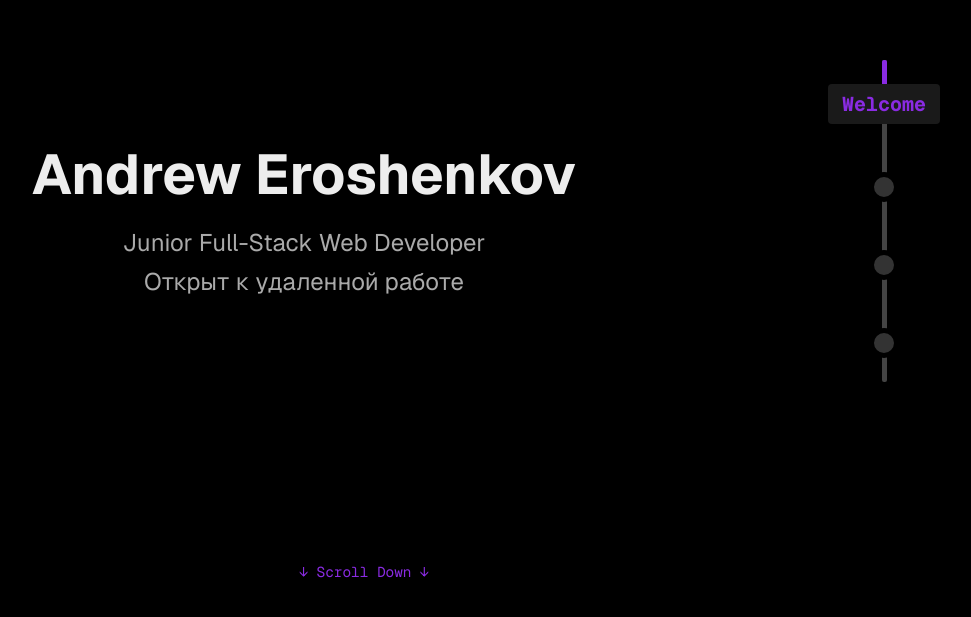
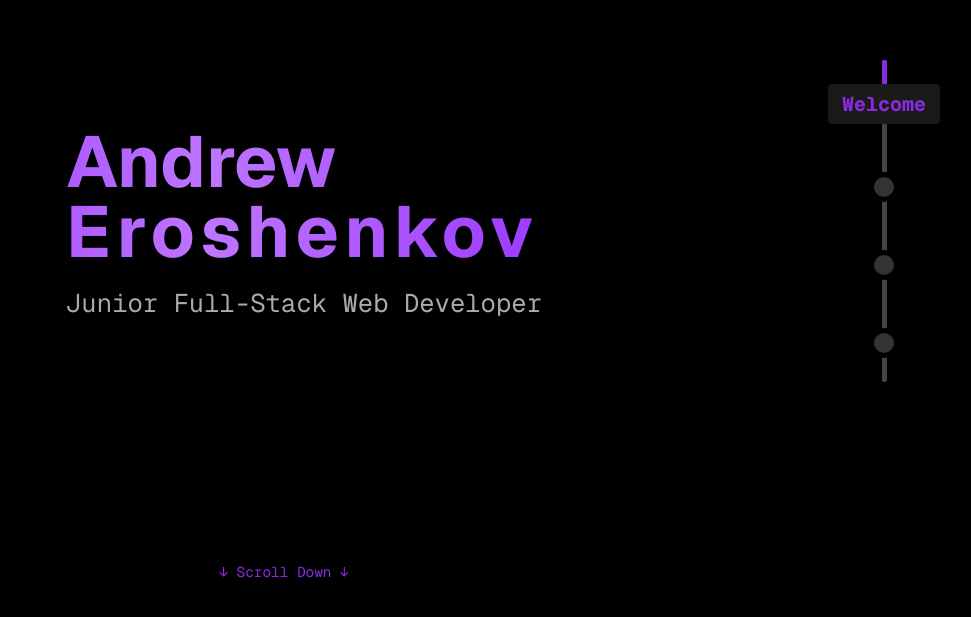
Before and after one commit to ijustseen/ijustseen, a Next.js app: page / in a window 1280 px wide. Shown: the part 179-796 px from the top of the page, without its empty margins (276-1247 px from the left). Built offline with nearby package versions, Linux system fonts and the light colour scheme.

Commit message:
hero section

```diff
--- a/src/components/Hero/Hero.module.scss
+++ b/src/components/Hero/Hero.module.scss
@@ -1,36 +1,114 @@
-.hero {
-  text-align: center;
-  justify-content: center; // Центрируем контент вертикально
-  align-items: center; // Центрируем контент горизонтально
-}
-
-.content {
-  h1 {
-    font-size: 3.5rem; // Увеличим размер заголовка
-    margin-bottom: 1rem;
-    font-weight: bold;
-    color: var(--foreground); // Используем переменную цвета текста
+@keyframes revealUp {
+  from {
+    clip-path: inset(0 0 100% 0);
+    transform: translateY(15px);
   }
-
-  p {
-    font-size: 1.5rem; // Увеличим размер текста
-    margin-bottom: 0.5rem;
-    color: #aaa; // Слегка приглушенный цвет для подзаголовков
+  to {
+    clip-path: inset(0 0 0% 0);
+    transform: translateY(0);
   }
 }
 
-.scrollIndicator {
+// Анимация для градиента
+@keyframes gradientShift {
+  0%,
+  100% {
+    background-position: 0% 50%;
+  }
+  50% {
+    background-position: 100% 50%;
+  }
+}
+
+.hero {
+  justify-content: center;
+  align-items: center;
+  text-align: center;
+  position: relative;
+  // overflow: hidden; // Больше не нужно
+}
+
+.contentContainer {
+  max-width: 700px;
+  display: flex;
+  flex-direction: column;
+  align-items: flex-start;
+  gap: 15px;
+  // Убираем анимацию с контейнера
+  // animation: fadeInSlideUp 0.5s 0.2s ease-out backwards;
+  // z-index: 1; // Больше не нужно, т.к. нет фигур на фоне
+}
+
+.title {
+  font-size: 4.5rem;
+  font-weight: bold;
+  line-height: 1.1;
+  margin: 0;
+  display: flex;
+  flex-direction: column;
+  align-items: flex-start;
+  width: 100%;
+
+  // Возвращаем градиент
+  color: transparent;
+  background: linear-gradient(
+    90deg,
+    #8a2be2,
+    #a040ff,
+    #be75ff,
+    #a040ff,
+    #8a2be2
+  );
+  background-size: 250% auto;
+  background-clip: text;
+  -webkit-background-clip: text;
+  animation: gradientShift 8s linear infinite;
+
+  // Стили для оберток имени и фамилии
+  .nameSpan,
+  .surnameSpan {
+    display: block;
+    // Анимации появления нет
+  }
+
+  .nameSpan {
+    // Задержки нет
+  }
+
+  .surnameSpan {
+    // Задержки нет
+    // Стили для расположения
+    align-self: stretch;
+    text-align: left;
+    letter-spacing: 6px;
+    padding-right: -6px;
+    margin-top: -10px;
+  }
+
+  // Убедимся, что стилей для .letter нет
+}
+
+.subtitle {
+  font-size: 1.6rem;
+  color: #aaa;
+  margin: 0;
+  font-family: var(--font-geist-mono);
+  // Анимации появления нет
+  max-width: 100%;
+  text-align: left;
+}
+
+.scrollHint {
   position: absolute;
-  bottom: 40px; // Размещаем внизу секции
-  left: 50%;
+  bottom: 40px;
+  left: calc((100% - var(--indicator-reserved-width)) / 2);
   transform: translateX(-50%);
-  color: var(--accent-purple); // Используем акцентный цвет
+  color: var(--accent-purple);
   font-family: var(--font-geist-mono);
   font-size: 0.9rem;
-  animation: bounce 2s infinite; // Добавляем анимацию
+  animation: bounce 2s infinite;
 }
 
-// Анимация для индикатора прокрутки
 @keyframes bounce {
   0%,
   20%,
@@ -47,14 +125,34 @@
   }
 }
 
-// Адаптация для меньших экранов
 @media (max-width: 768px) {
-  .content {
-    h1 {
-      font-size: 2.5rem;
-    }
-    p {
-      font-size: 1.2rem;
+  .hero {
+    // Центрирование остается
+  }
+  .contentContainer {
+    align-items: center;
+    max-width: 90%;
+  }
+  .title {
+    font-size: 3rem;
+    align-items: center;
+    // Сбрасываем специфичные стили для градиента, если нужно другое поведение на мобильных,
+    // но пока оставим градиент и там.
+    .surnameSpan {
+      // Стили для мобильных остаются
+      align-self: auto;
+      text-align: center;
+      letter-spacing: normal;
+      padding-right: 0;
+      margin-top: 0;
     }
   }
+  .subtitle {
+    font-size: 1.2rem;
+    text-align: center;
+  }
+  .scrollHint {
+    left: 50%;
+    transform: translateX(-50%);
+  }
 }
--- a/src/components/Hero/Hero.tsx
+++ b/src/components/Hero/Hero.tsx
@@ -4,13 +4,19 @@ import styles from "./Hero.module.scss";
 const Hero = () => {
   return (
     <section id="hero" className={`section ${styles.hero}`}>
-      <div className={styles.content}>
-        <h1>Andrew Eroshenkov</h1>
-        <p>Junior Full-Stack Web Developer</p>
-        <p>Открыт к удаленной работе</p>
-        {/* Можно добавить кнопки или ссылки позже */}
+      {/* Фоновые анимированные фигуры удалены */}
+
+      {/* Основной контент */}
+      <div className={styles.contentContainer}>
+        <h1 className={styles.title}>
+          {/* Возвращаем простую структуру */}
+          <span className={styles.nameSpan}>Andrew</span>
+          <span className={styles.surnameSpan}>Eroshenkov</span>
+        </h1>
+        <p className={styles.subtitle}>Junior Full-Stack Web Developer</p>
       </div>
-      <div className={styles.scrollIndicator}>
+
+      <div className={styles.scrollHint}>
         <span>↓ Scroll Down ↓</span>
       </div>
     </section>
```
